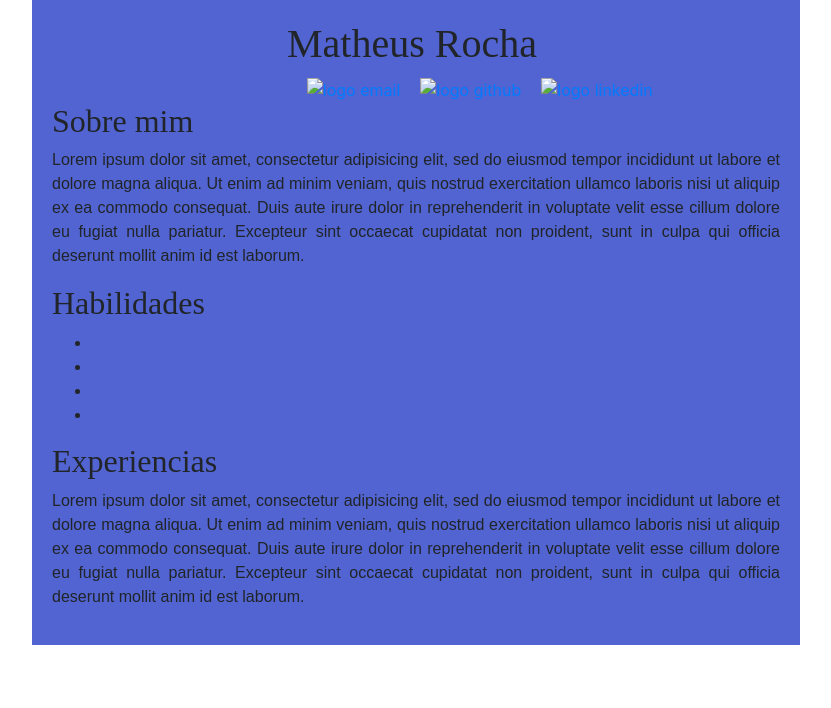
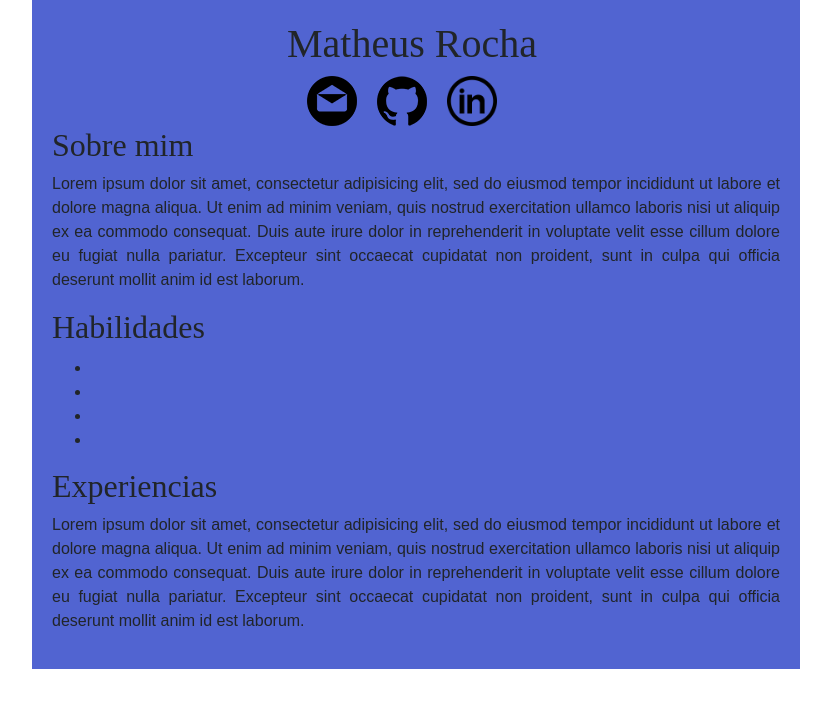
Before and after one commit to matheusrocha00/portfolio, a plain HTML site: page index.html in a window 1280 px wide. Shown: the whole page, without its empty margins (218-1049 px from the left). Drawn offline with nearby package versions, Linux system fonts and the light colour scheme.

Commit message:
Update index.html

```diff
--- a/index.html
+++ b/index.html
@@ -4,7 +4,7 @@
 	<title>Matheus Rocha</title>
 	<meta charset="utf-8">
 	<meta name="viewport" content="width=device-width, initial-scale=1, shrink-to-fit=no">
- 	<link rel="shortcut icon" href="img/favicon.jpg">
+ 	<link rel="shortcut icon" href="favicon.jpg">
  	<link rel="stylesheet" href="https://stackpath.bootstrapcdn.com/bootstrap/4.1.3/css/bootstrap.min.css" integrity="sha384-MCw98/SFnGE8fJT3GXwEOngsV7Zt27NXFoaoApmYm81iuXoPkFOJwJ8ERdknLPMO" crossorigin="anonymous">
 	<style>
 		h1, p, h2{
@@ -27,17 +27,17 @@
 		<div style="display: flex; flex-direction: row; flex-wrap: wrap; align-items: center; margin-left: 35%;">
 			<div style="text-align: center; margin-right: 20px;">
 				<a href="mailto:matheus.s_rocha@hotmail.com" target="_blank">
-					<img src="img/email.png" alt="logo email" width="50" height="50"/>
+					<img src="email.png" alt="logo email" width="50" height="50"/>
 				</a>
 			</div>
 			<div style="text-align: center; margin-right: 20px;">
 					<a href="https://github.com/matheusrocha00" target="_blank">
-					<img src="img/github-logo.png" alt="logo github" width="50" height="50"/>
+					<img src="github-logo.png" alt="logo github" width="50" height="50"/>
 				</a>
 			</div>
 			<div style="text-align: center;">
 				<a href="https://www.linkedin.com/in/matheus-rocha-897b15152/" target="_blank">
-					<img src="img/link.png" alt="logo linkedin" width="50" height="50"/>
+					<img src="link.png" alt="logo linkedin" width="50" height="50"/>
 				</a>
 			</div>
 		</div>
```
